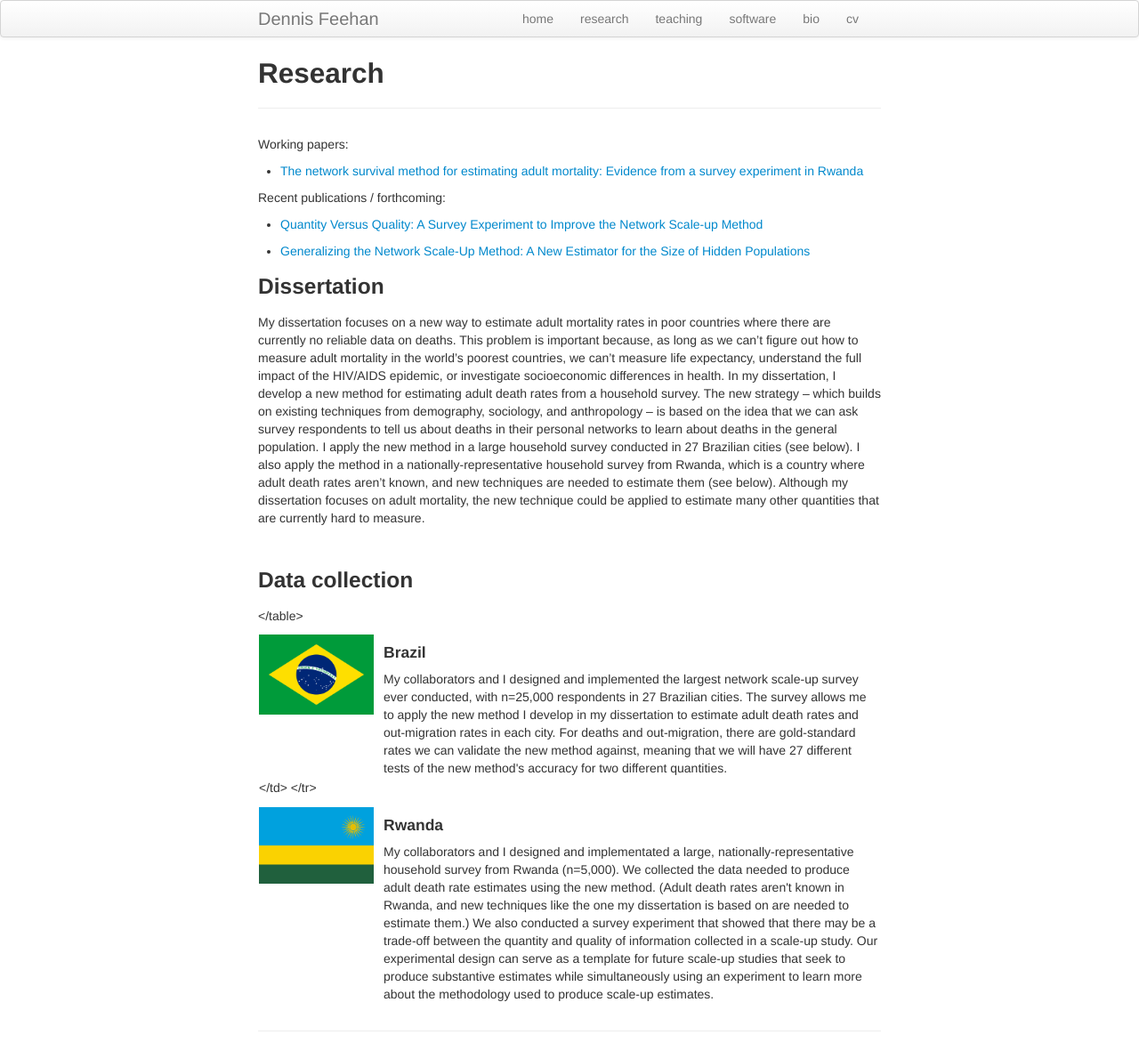
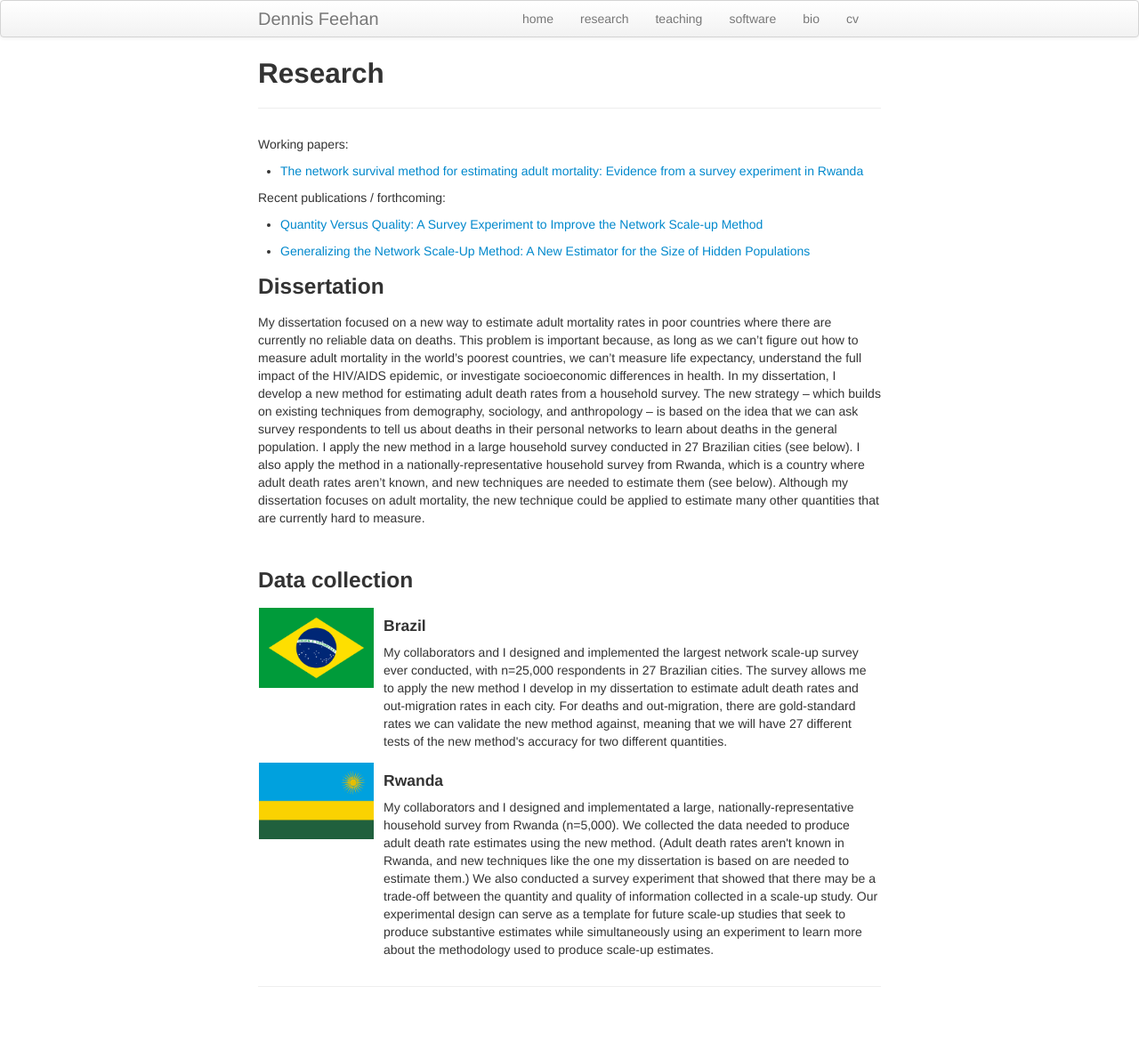
Before and after one commit to dfeehan/dfeehan.github.io, a Jekyll site: the page built from research.md, in a window 1280 px wide. Shown: the whole page at 89% size. Built offline with Jekyll 4.4.1, drawn with Linux system fonts in a browser that asks for light colours; after the commit the page ends 1140 px from its top, so only the background shows below that.

Commit message:
fixed p tag bug

```diff
--- a/research.md
+++ b/research.md
@@ -15,7 +15,7 @@ Recent publications / forthcoming:
 
 ### Dissertation
 
-My dissertation focuses on a new way to estimate adult mortality rates in poor
+My dissertation focused on a new way to estimate adult mortality rates in poor
 countries where there are currently no reliable data on deaths. This problem is
 important because, as long as we can't figure out how to measure adult
 mortality in the world's poorest countries, we can't measure life expectancy,
@@ -55,7 +55,7 @@ method's accuracy for two different quantities.
 </tr>
 <tr>
  <td style="colspan:2">
- <p>
+ <p></p>
  </td>
 </tr>
 <tr>
```
